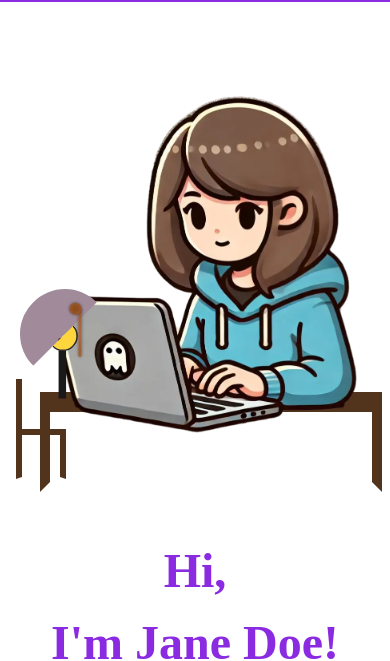
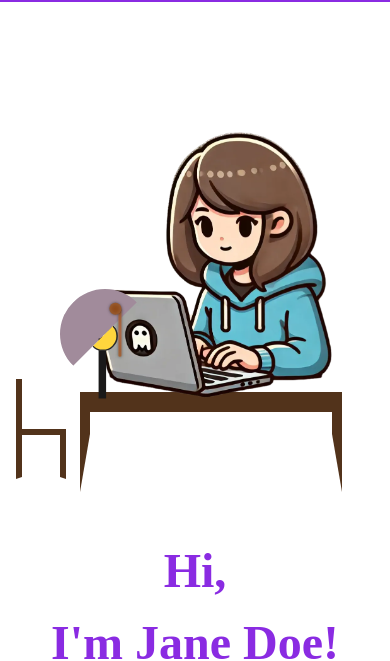
Before and after one commit to KickButtowski80/portfolio-coursera, a website built with Vite: page index.html in a window 390 px wide. Shown: the part 195-856 px from the top of the page. Built offline with nearby package versions, Linux system fonts and the light colour scheme.

Commit message:
Refactor .jane-doe positioning for responsive design
- Combined media queries for clearer structure and reduced redundancy.
- Adjusted bottom positioning to -3rem for very small screens and 3rem for larger screens.
- Updated comments for clarity regarding screen size adjustments.

```diff
--- a/css/lamp.css
+++ b/css/lamp.css
@@ -12,7 +12,7 @@
 }
 
 .table {
-  width: calc(100% - 3rem);
+  width: calc(100% - min(8rem, 50%));
   margin: 0 auto;
   height: 6.25rem;
   display: block;
@@ -20,7 +20,7 @@
   border-top: 1.25rem solid #52331b;
   border-left: 0.625rem solid #52331b;
   border-right: 0.625rem solid #52331b;
-  border-bottom: 0.625rem solid transparent;
+  border-bottom: 3.625rem solid transparent;
   top: 22rem;
   left: 1rem;
 }
@@ -88,26 +88,27 @@
 
 .jane-doe {
   position: absolute;
-  bottom: 3rem;
+  bottom: 0rem; /* Default for smaller screens */
   width: auto;
   height: clamp(15rem, 40vh, 25rem);
   object-fit: contain;
   z-index: 1;
 }
 
-@media screen and (min-width: 768px) {
+@media screen and (max-width: 375px) {
   .jane-doe {
     height: clamp(20rem, 40vh, 30rem);
+    bottom: -3rem; /* Adjusted for very small screens */
   }
 }
 
 @media screen and (min-width: 1024px) {
   .jane-doe {
+    object-position: center center;
     height: clamp(25rem, 50vh, 40rem);
-    object-position: center center;
+    bottom: 3rem; /* Adjusted for larger screens */
   }
 }
-
 .switch {
   display: block;
   position: absolute;
```
